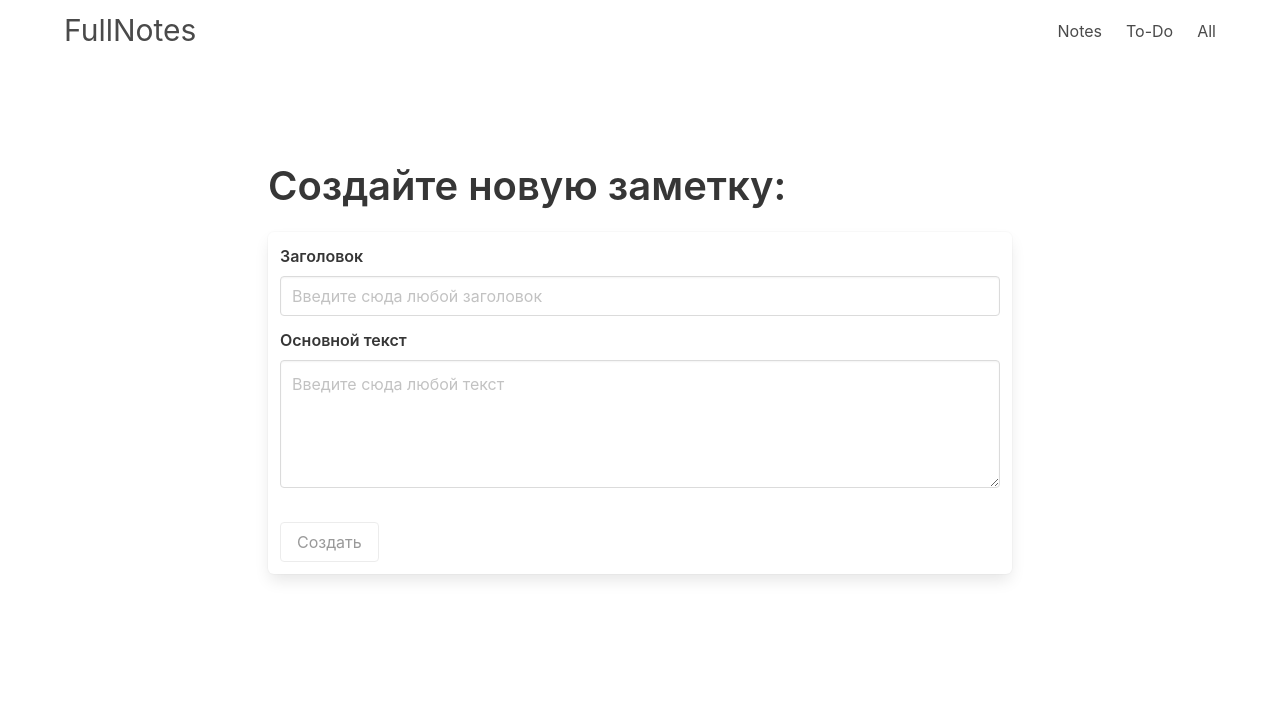
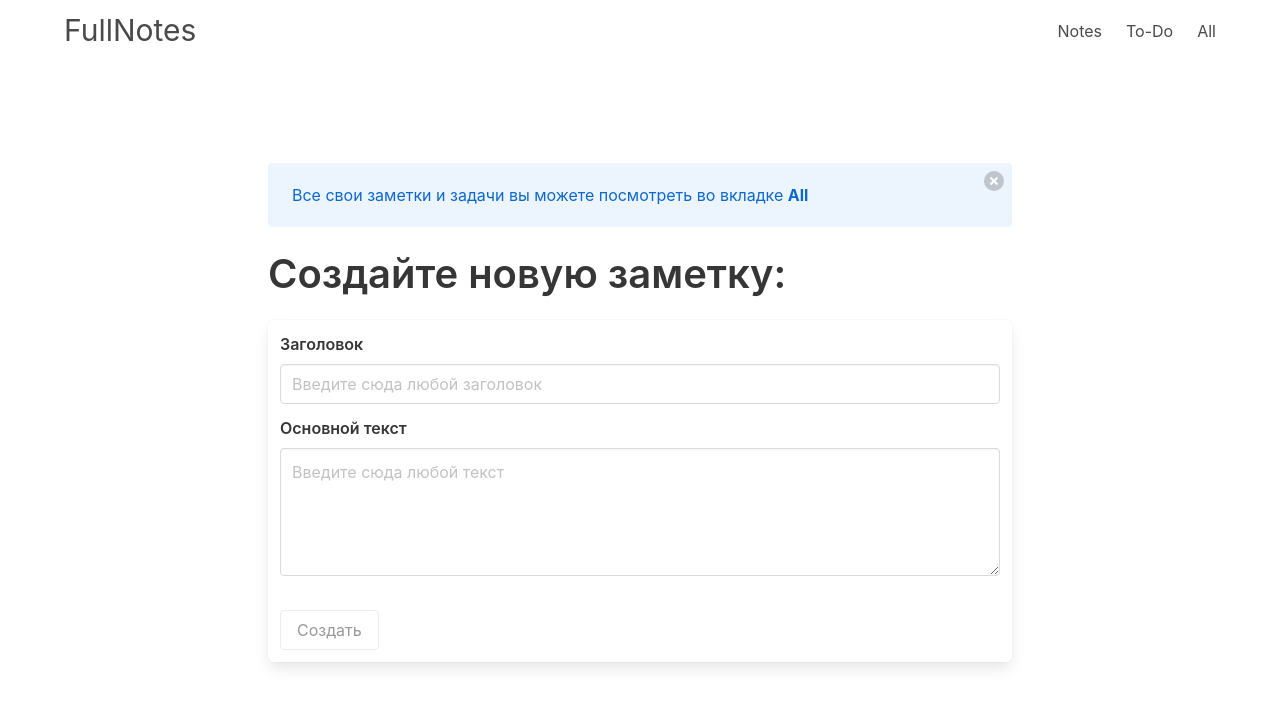
Before and after one commit to Gercov/vue-fullnotes, a Vue app: page /notes in a window 1280 px wide. Shown: the top 706 px of the page. Built offline with nearby package versions, Linux system fonts and the light colour scheme.

Commit message:
revision all-page & added helper

```diff
--- a/src/views/AllItemsPage.vue
+++ b/src/views/AllItemsPage.vue
@@ -17,7 +17,9 @@
       <div class="content is-medium">
         <h1>У вас пока нет заметок:(</h1>
         <p>
-          Попробуйте создать свою первую <router-link :to="{ name: 'notes' }">заметку</router-link> или задачу)
+          Попробуйте создать свою первую
+          <router-link :to="{ name: 'notes' }">заметку</router-link> или
+          <router-link :to="{ name: 'todos' }">задачу</router-link>
         </p>
       </div>
     </div>
--- a/src/views/Notes.vue
+++ b/src/views/Notes.vue
@@ -1,5 +1,9 @@
 <template>
   <div>
+    <div v-if="helperSeen" class="notification is-info is-light" >
+      <button class="delete" @click="disableHelper"></button>
+      Все свои заметки и задачи вы можете посмотреть во вкладке <strong>All</strong>
+    </div>
     <form @submit.prevent="submitNotesHandler" class="form">
       <div class="title is-size-4-mobile is-2">Создайте новую заметку:</div>
       <div class="column box">
@@ -48,6 +52,7 @@ export default {
     return {
       header: "",
       main: "",
+      helperSeen: true,
     };
   },
   methods: {
@@ -65,12 +70,20 @@ export default {
       this.$store.dispatch("createNote", note);
       this.header = this.main = "";
     },
+    disableHelper() {
+      this.helperSeen = localStorage.ALL_HELPER = false
+    }
   },
   computed: {
     notes() {
       return this.$store.getters.notes;
-    },
+    }
   },
+  mounted() {
+    if(localStorage.ALL_HELPER) {
+      this.helperSeen = JSON.parse(localStorage.ALL_HELPER)
+    }
+  }
 };
 </script>
 
```
